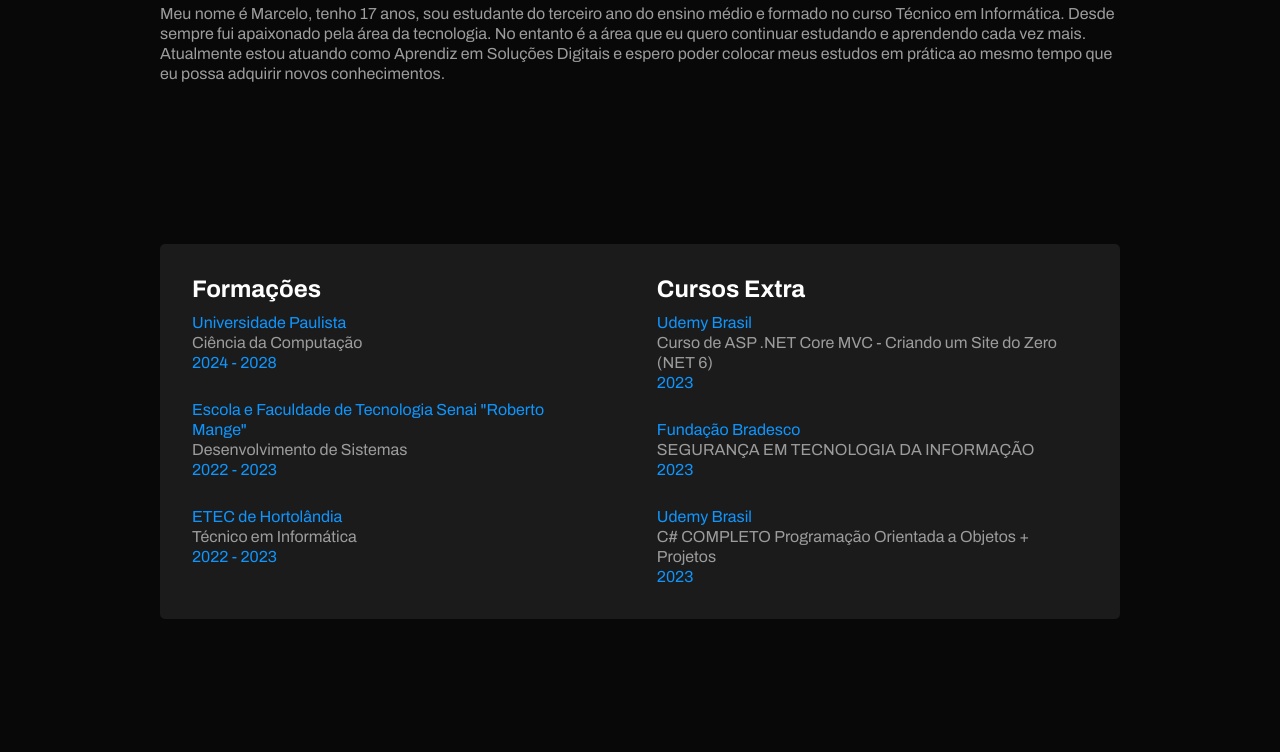
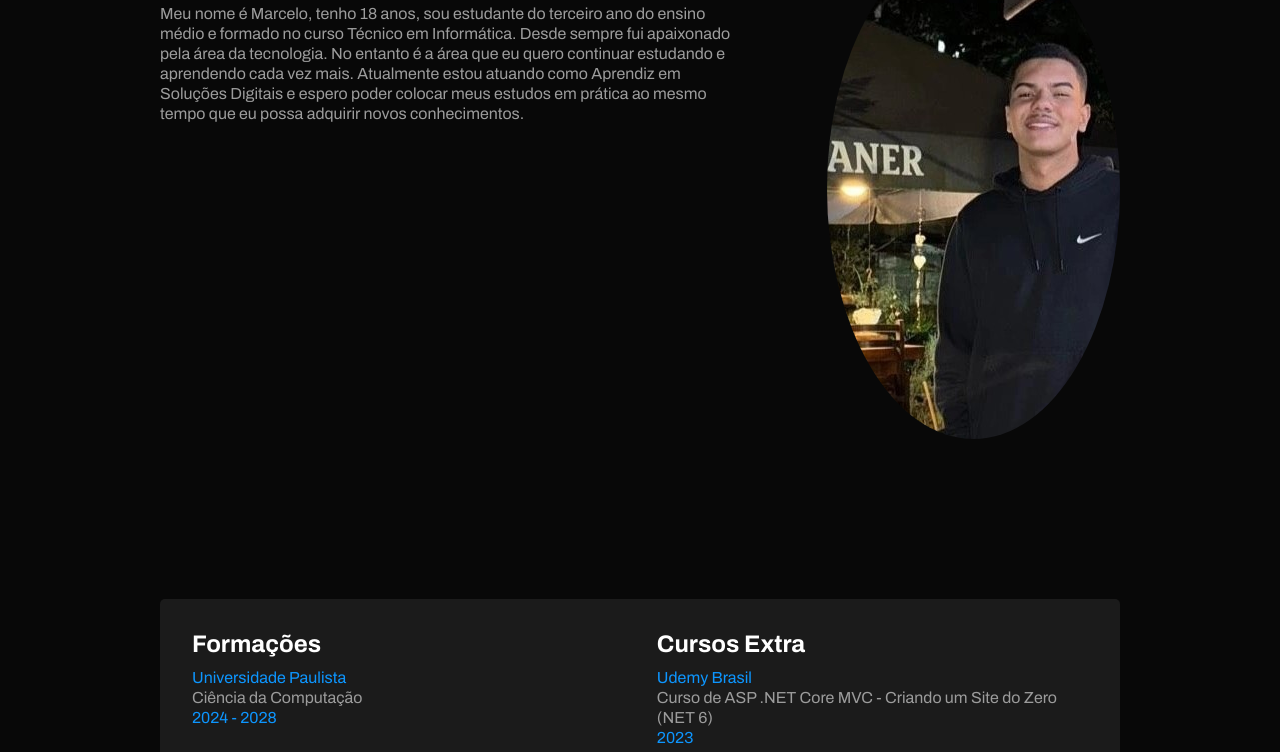
Before and after one commit to marcelorruys/portifolio, a plain HTML site: page index.html in a window 1280 px wide. Shown: the part 141-893 px from the top of the page. Drawn offline with nearby package versions, Linux system fonts and the light colour scheme.

Commit message:
Updated profile photo

```diff
--- a/assets/css/style.css
+++ b/assets/css/style.css
@@ -84,9 +84,9 @@ a i {
 }
 
 .img-home {
-  background: url(../../static/img/) no-repeat top left;
+  background: url(../../static/img/perfil\ -\ Copy.jpg) no-repeat top left;
   height: 500px;
-  width: 80%;
+  width: 50%;
   border-radius: 100%;
 }
 
--- a/index.html
+++ b/index.html
@@ -16,7 +16,7 @@
     />
     <link rel="stylesheet" href="./assets/css/style.css" />
     <link rel="stylesheet" href="./assets/css/responsive.css" />
-    <title>Marcelo Ruys</title>
+    <title>Marcelo Rodrigues</title>
   </head>
   <body>
     <nav>
@@ -57,14 +57,12 @@
               <h1>Marcelo Ruys</h1>
               <h2>Desenvolvedor</h2>
               <p>
-                Meu nome é Marcelo, tenho 17 anos, sou estudante do terceiro ano do ensino médio e formado no curso Técnico em Informática.
+                Meu nome é Marcelo, tenho 18 anos, sou estudante do terceiro ano do ensino médio e formado no curso Técnico em Informática.
                 Desde sempre fui apaixonado pela área da tecnologia. No entanto é a área que eu quero continuar estudando e aprendendo cada vez mais.
                 Atualmente estou atuando como Aprendiz em Soluções Digitais e espero poder colocar meus estudos em prática ao mesmo tempo que eu possa adquirir novos conhecimentos.
               </p>
             </div>
-            <!--
             <div class="img-home"></div>
-            -->
           </div>
         </div>
 
@@ -145,9 +143,6 @@
               >
             </div>
           </div>
-
-
-
           <div class="grid-projetos">
             <div class="left">
               <div class="desc">
@@ -165,7 +160,6 @@
                   >Repositório</a
                 >
               </div>
-
               <div>
                 <video
                   src="./static/SalesWebMvcREC.mp4"
@@ -177,7 +171,6 @@
               </div>
             </div>
           </div>
-
           <div class="grid-projetos">
             <div class="desc">
               <h4>Xadrez para console</h4>
@@ -216,7 +209,6 @@
               </h4>
             </div>
           </div>
-
           <div class="tecnologias">
             <div class="subtitle">
               <h4>
```
Also changed, not shown: static/img/ProfileCircle.png (deleted), static/img/perfil - Copy.jpg (added), static/img/perfilOFC.jpg (deleted).
